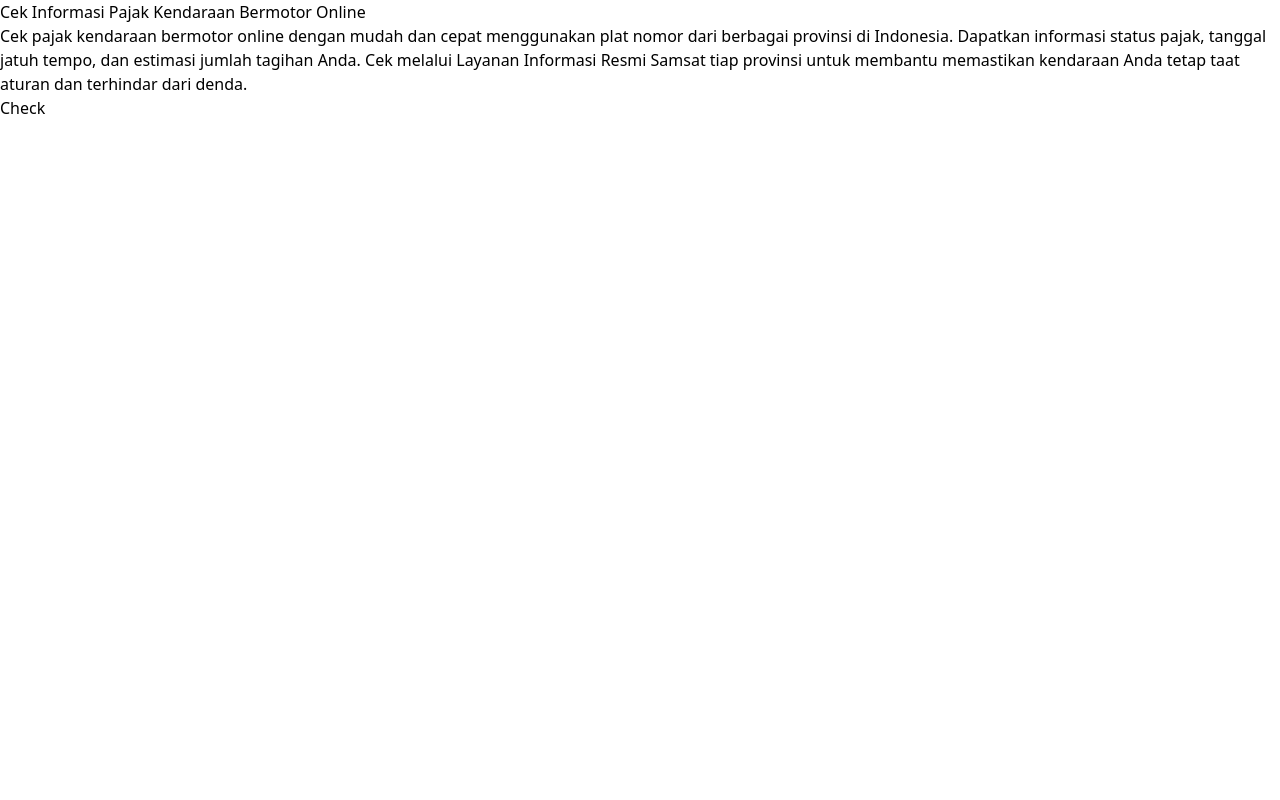
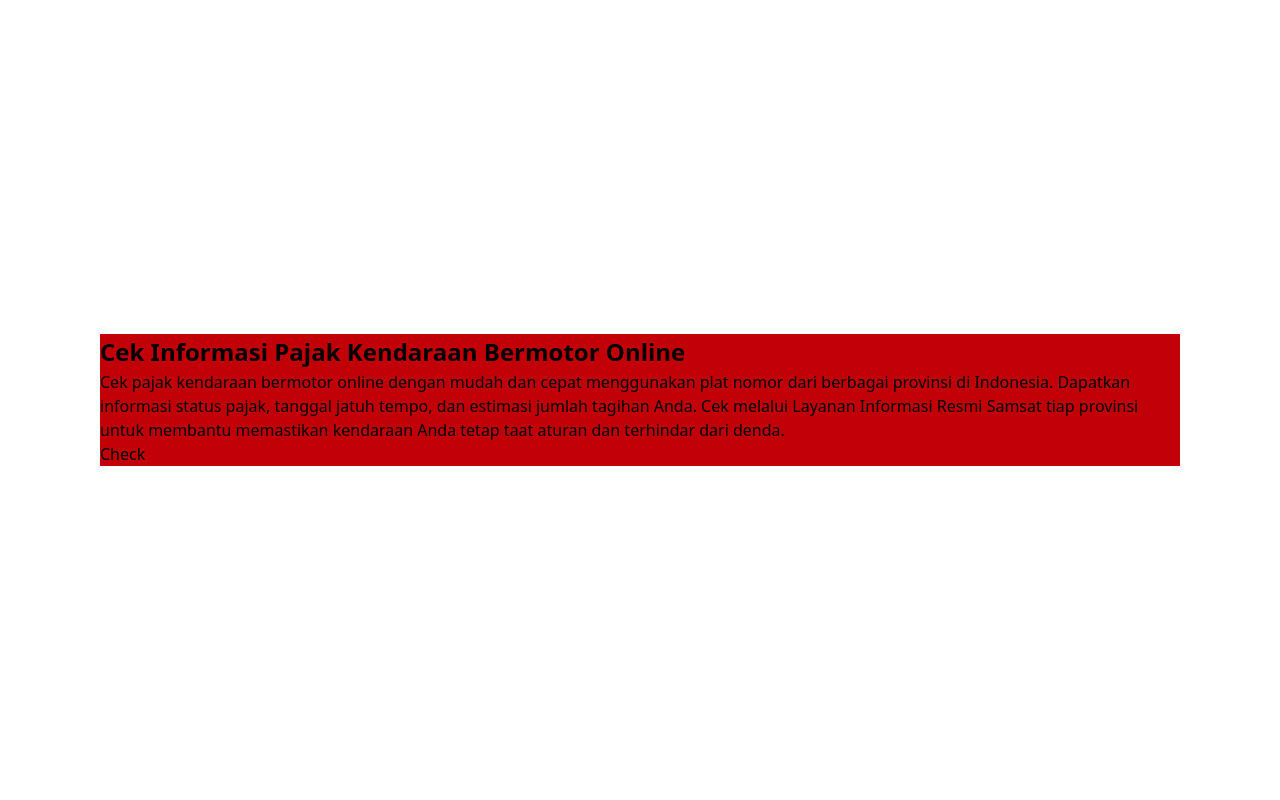
Before and after one commit to hafizprasejarah/UTS_WEB2, a PHP site: page / in a window 1280 px wide. Run offline with PHP 8.4, Linux system fonts and the light colour scheme.

Commit message:
mencoba tailwind dengan cdn

```diff
--- a/index.php
+++ b/index.php
@@ -12,7 +12,10 @@
 </head>
 
 <body>
-    <h1>Cek Informasi Pajak Kendaraan Bermotor Online</h1>
+    <div class="w-full flex items-center justify-center h-screen">
+        <div class="max-w-[1080px] flex items-center justify-center">
+            <div class="max-w-[1080px] max-h-[1920px] bg-red-700">
+                <h1 class="text-[24px] font-bold">Cek Informasi Pajak Kendaraan Bermotor Online</h1>
                 <h1>
                     Cek pajak kendaraan bermotor online dengan mudah dan cepat
                     menggunakan plat nomor dari berbagai provinsi di Indonesia.
@@ -22,6 +25,9 @@
                     Anda tetap taat aturan dan terhindar dari denda.
                 </h1>
                 <button>Check</button>
+            </div>
+        </div>
+    </div>
 </body>
 
 </html>
```
Lines whose indentation alone changed are shown as unchanged.
